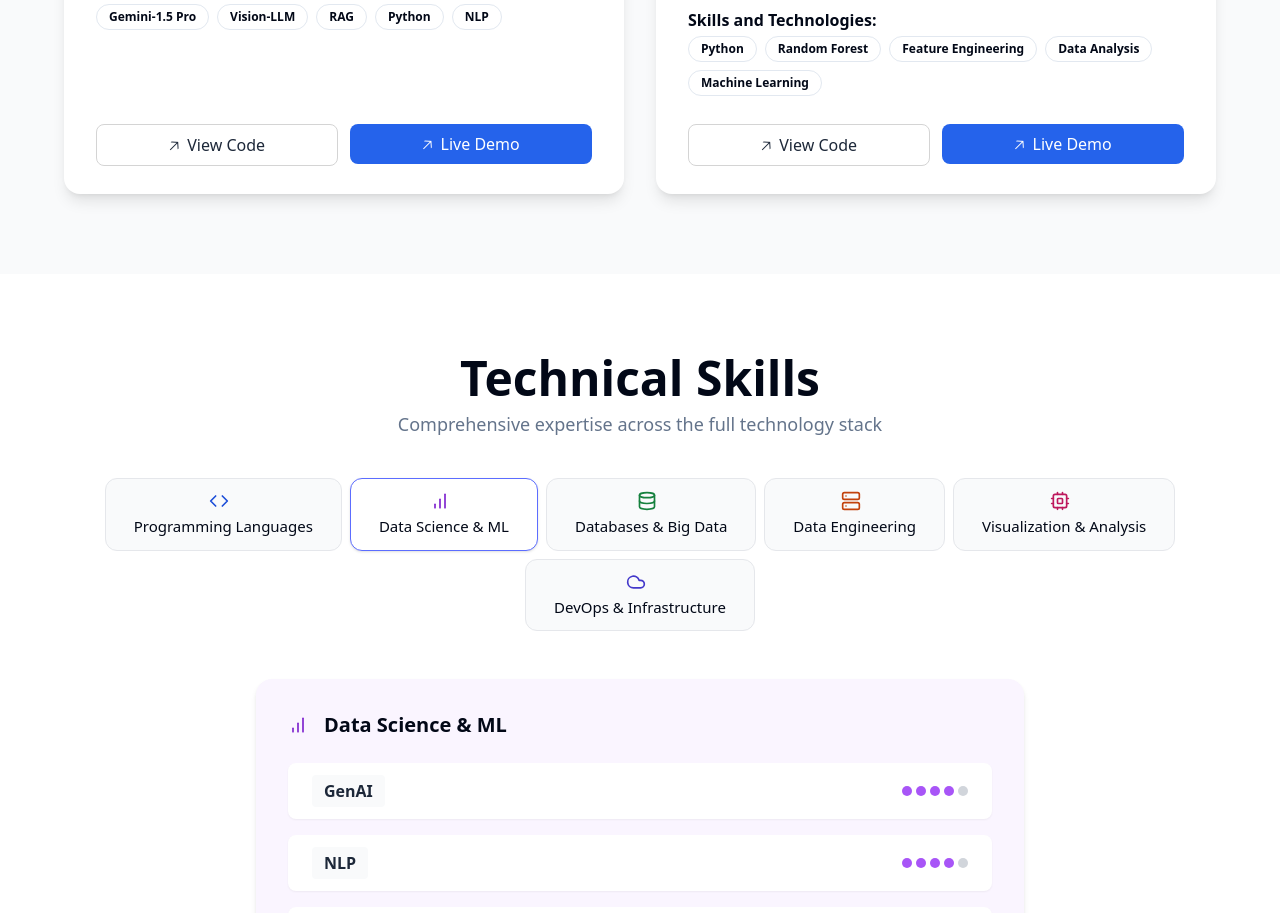
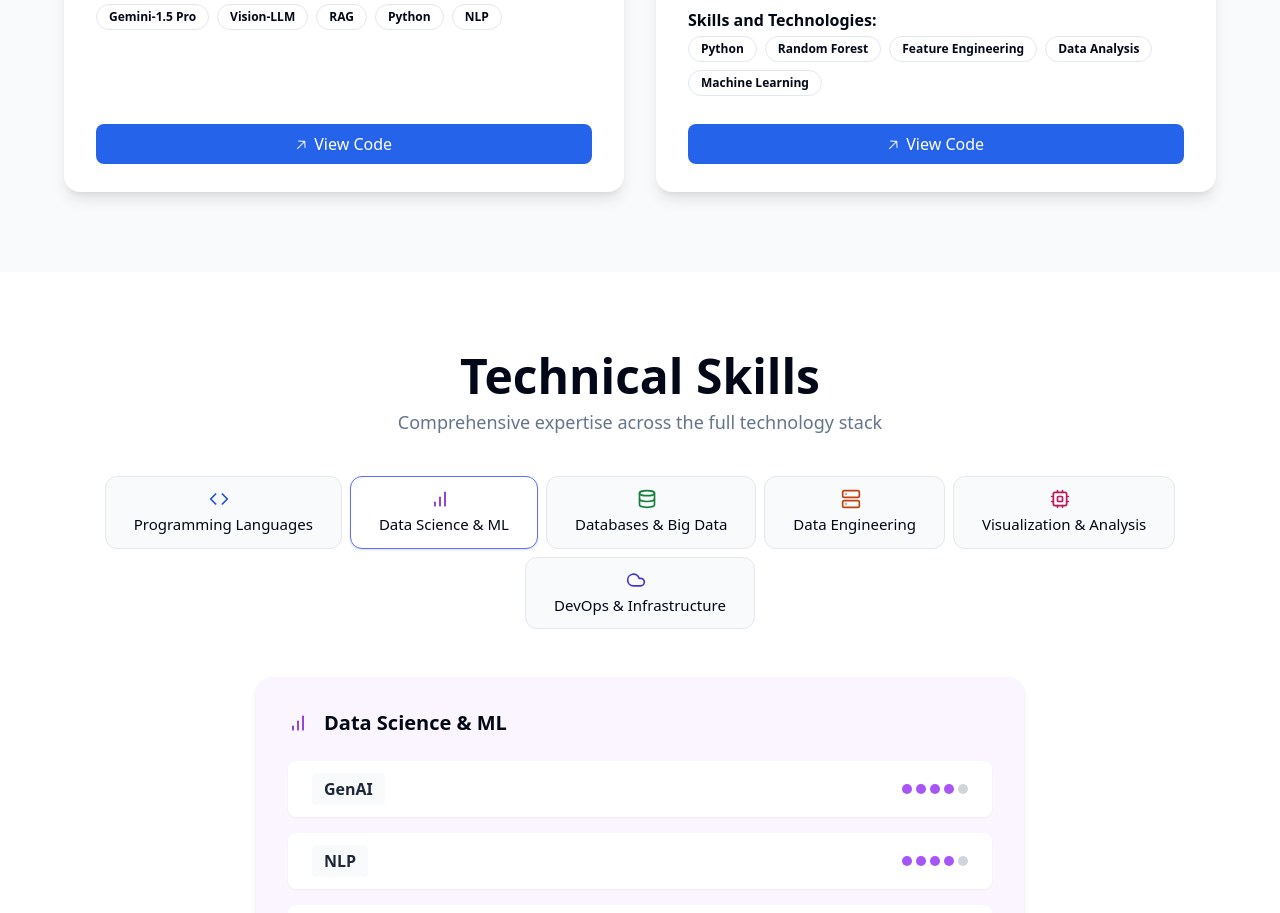
Before and after one commit to yashbheke2000/yash-bheke, a React (Vite) app: page /portfolio in a window 1280 px wide. Shown: the part 3413-4326 px from the top of the page. Built offline with nearby package versions, Linux system fonts and the light colour scheme; the HTML template or start-up script is replaced by a standard one.

Commit message:
Refactor project buttons

```diff
--- a/src/components/ProjectsSection.tsx
+++ b/src/components/ProjectsSection.tsx
@@ -90,15 +90,10 @@ const ProjectsSection = () => (
                                     ))}
                                 </div>
                             </div>
-                            <div className="mt-auto flex space-x-3 pt-2">
-                                <a href={p.code} target="_blank" rel="noopener noreferrer" className="flex-1">
-                                    <button className="w-full flex items-center justify-center border border-neutral-300 hover:bg-neutral-100 text-professional font-medium py-2 rounded-lg transition">
+                            <div className="mt-auto pt-2">
+                                <a href={p.code} target="_blank" rel="noopener noreferrer" className="block">
+                                    <button className="w-full flex items-center justify-center bg-blue-600 hover:bg-blue-700 text-white font-medium py-2 rounded-lg transition">
                                         <span className="mr-2">🡥</span> View Code
-                                    </button>
-                                </a>
-                                <a href={p.demo} target="_blank" rel="noopener noreferrer" className="flex-1">
-                                    <button className="w-full flex items-center justify-center bg-blue-600 hover:bg-blue-700 text-white font-medium py-2 rounded-lg transition">
-                                        <span className="mr-2">🡥</span> Live Demo
                                     </button>
                                 </a>
                             </div>
```
